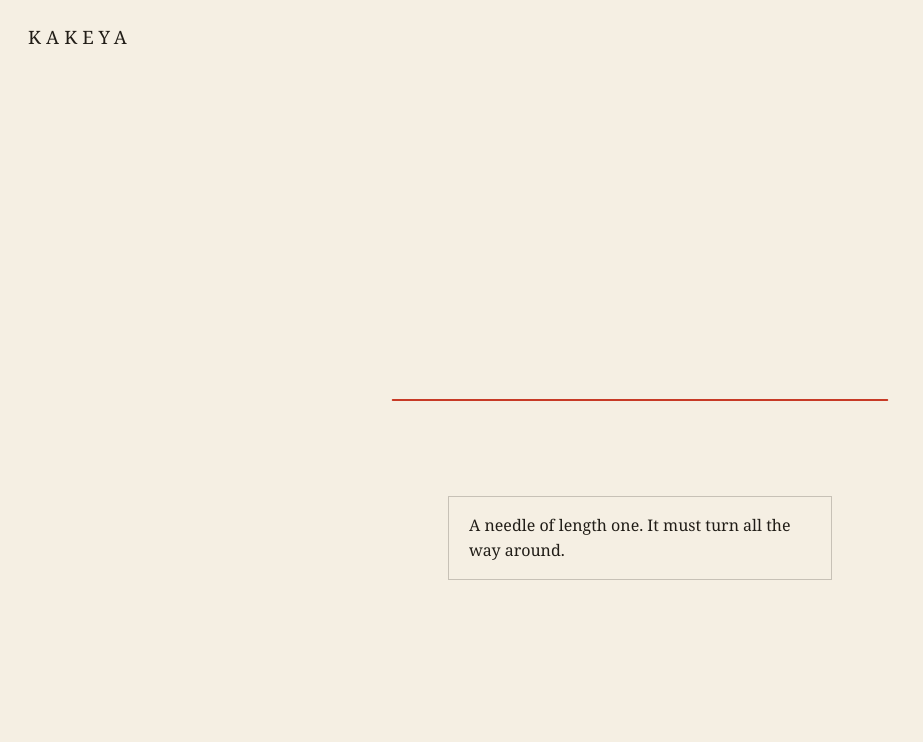
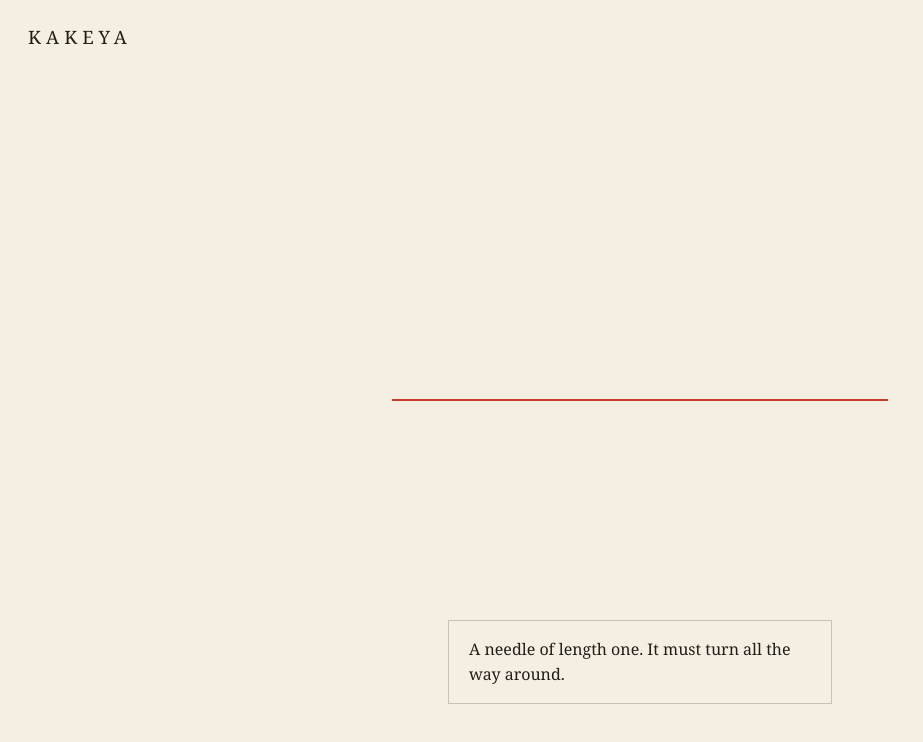
Before and after one commit to sean-reid/kakeya, a website built with Vite: page apps/web/index.html in a window 1280 px wide. Shown: the top 742 px of the page, without its empty margins (0-923 px from the left). Built offline with nearby package versions, Linux system fonts and the light colour scheme.

Commit message:
fix: replace per-beat sticky cards with one swapping label

```diff
--- a/apps/web/src/main.ts
+++ b/apps/web/src/main.ts
@@ -5,8 +5,9 @@ import './style.css'
 const reduced = window.matchMedia('(prefers-reduced-motion: reduce)').matches
 document.documentElement.classList.toggle('reduced', reduced)
 
-// Build the story sections from the beat definitions - one scroll section per
-// beat, each carrying its label card and a hidden description of the picture.
+// Build the story sections from the beat definitions - scroll spacers with a
+// hidden description each. The visible label is a SINGLE fixed card whose
+// text swaps between beats, so two labels can never share the screen.
 const story = document.getElementById('story')!
 for (const beat of BEATS) {
   const section = document.createElement('section')
@@ -14,22 +15,33 @@ for (const beat of BEATS) {
   section.dataset.beat = beat.id
   section.style.height = `${beat.heights * 100}svh`
 
-  const card = document.createElement('div')
-  card.className = 'card'
-  const p = document.createElement('p')
-  p.textContent = beat.copy
-  card.append(p)
-  if (beat.note) {
-    const note = document.createElement('p')
-    note.className = 'note'
-    note.textContent = beat.note
-    card.append(note)
-  }
   const hidden = document.createElement('p')
   hidden.className = 'visually-hidden'
-  hidden.textContent = beat.describe
-  section.append(card, hidden)
+  hidden.textContent = `${beat.copy} ${beat.describe}`
+  section.append(hidden)
   story.append(section)
+}
+
+const label = document.createElement('div')
+label.id = 'label'
+label.setAttribute('aria-hidden', 'true')
+const labelCopy = document.createElement('p')
+const labelNote = document.createElement('p')
+labelNote.className = 'note'
+label.append(labelCopy, labelNote)
+document.body.append(label)
+
+let labelTimer: number | undefined
+const showLabel = (index: number): void => {
+  const beat = BEATS[index]!
+  label.classList.remove('shown')
+  window.clearTimeout(labelTimer)
+  labelTimer = window.setTimeout(() => {
+    labelCopy.textContent = beat.copy
+    labelNote.textContent = beat.note ?? ''
+    labelNote.style.display = beat.note ? '' : 'none'
+    label.classList.add('shown')
+  }, 240)
 }
 
 const canvas = document.getElementById('plate') as HTMLCanvasElement
@@ -83,6 +95,7 @@ const tick = (now: number): void => {
     sections[activeIndex]?.classList.remove('active')
     sections[frame.beatIndex]?.classList.add('active')
     activeIndex = frame.beatIndex
+    showLabel(activeIndex)
   }
 
   requestAnimationFrame(tick)
--- a/apps/web/src/style.css
+++ b/apps/web/src/style.css
@@ -60,33 +60,35 @@ body {
   position: relative;
 }
 
-.beat .card {
-  position: sticky;
-  top: 62svh;
-  margin: 0 auto;
-  max-width: 24rem;
+#label {
+  position: fixed;
+  left: 50%;
+  bottom: 12svh;
+  transform: translate(-50%, 0.5rem);
+  z-index: 3;
+  width: min(24rem, calc(100vw - 2.5rem));
   padding: 1rem 1.25rem;
   background: rgba(245, 239, 227, 0.92);
   border: 1px solid rgba(63, 56, 44, 0.25);
   opacity: 0;
-  transform: translateY(0.5rem);
   transition:
-    opacity 0.5s ease,
-    transform 0.5s ease;
+    opacity 0.4s ease,
+    transform 0.4s ease;
+  pointer-events: none;
 }
 
-.beat.active .card {
+#label.shown {
   opacity: 1;
-  transform: translateY(0);
+  transform: translate(-50%, 0);
 }
 
-.beat .card p {
+#label p {
   margin: 0;
   font-size: 1rem;
   line-height: 1.55;
 }
 
-.beat .card .note {
+#label .note {
   margin-top: 0.5rem;
   font-size: 0.8rem;
   letter-spacing: 0.12em;
@@ -115,10 +117,9 @@ body {
   color: rgba(33, 29, 23, 0.6);
 }
 
-.reduced .beat .card {
-  opacity: 1;
-  transform: none;
-  transition: none;
+.reduced #label {
+  transition: opacity 0.4s ease;
+  transform: translate(-50%, 0);
 }
 
 @media (max-width: 640px) {
@@ -133,13 +134,12 @@ body {
     font-size: 0.85rem;
   }
 
-  .beat .card {
-    top: 66svh;
-    max-width: calc(100vw - 2.5rem);
+  #label {
+    bottom: 9svh;
     padding: 0.85rem 1rem;
   }
 
-  .beat .card p {
+  #label p {
     font-size: 0.92rem;
   }
 }
```
Also changed, not shown: apps/web/e2e/story.test.ts (+6 -1 lines).
